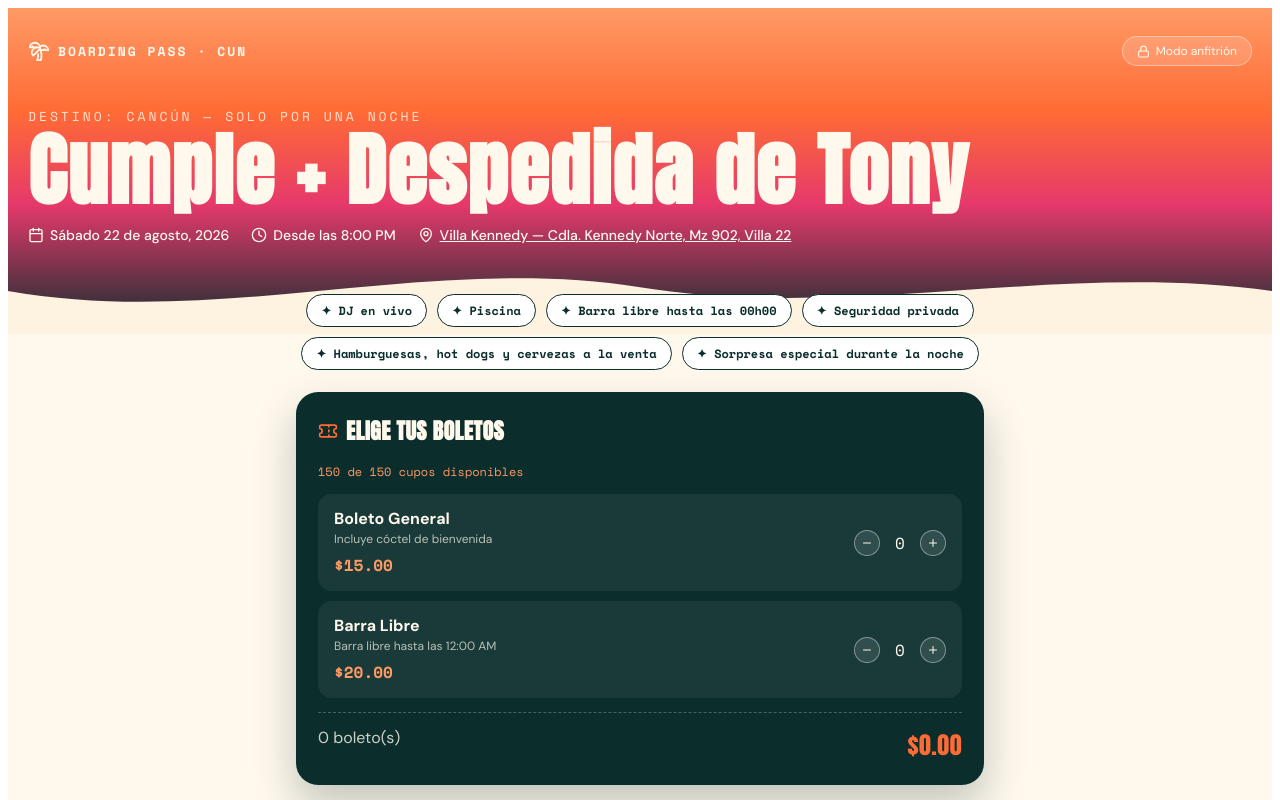
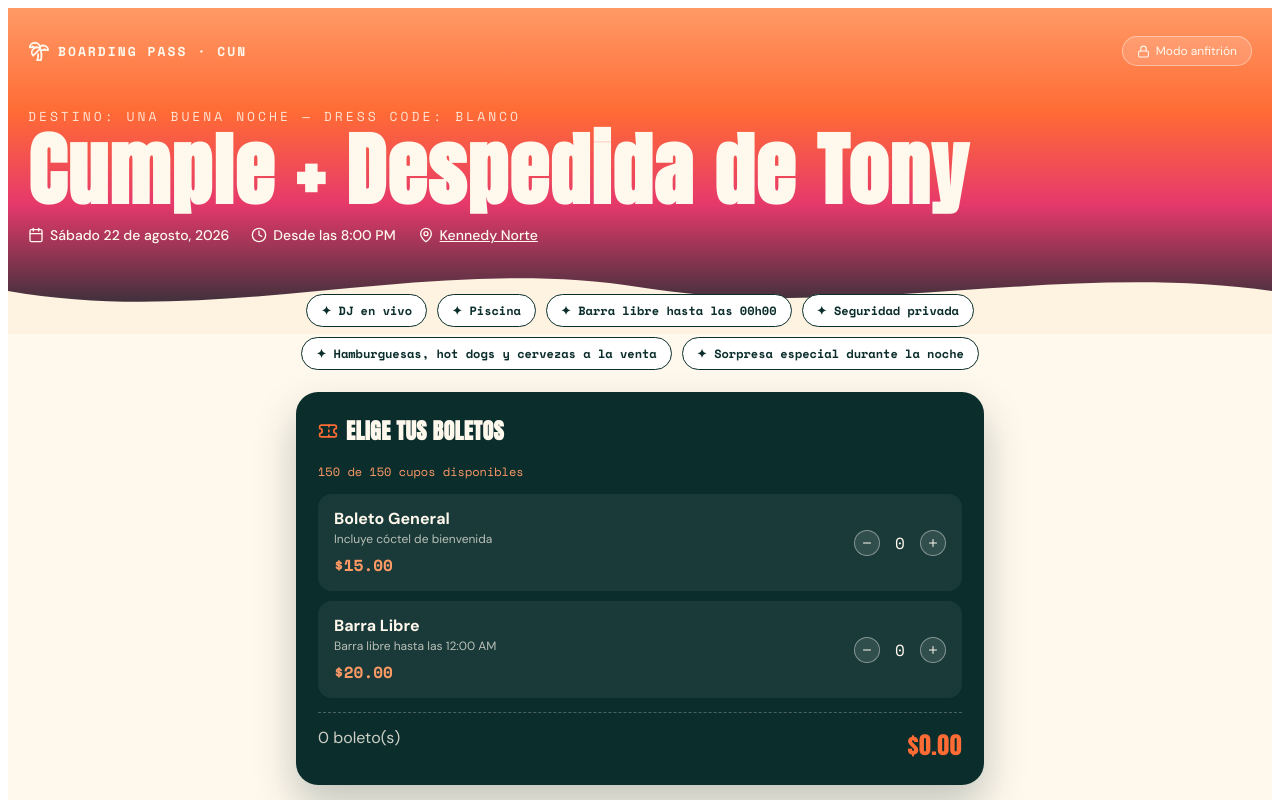
Before and after one commit to tonyhernandez26/Fiesta-de-Tony, a React (Vite) app: page / in a window 1280 px wide. Shown: the top 800 px of the page. Built offline with nearby package versions, Linux system fonts and the light colour scheme.

Commit message:
Update App.tsx

```diff
--- a/src/App.tsx
+++ b/src/App.tsx
@@ -11,8 +11,8 @@ const EVENT = {
   name: "Cumple + Despedida de Tony",
   date: "Sábado 22 de agosto, 2026",
   time: "Desde las 8:00 PM",
-     location: "Villa Kennedy — Cdla. Kennedy Norte, Mz 902, Villa 22",
-   mapsLink: "https://maps.google.com/?q=Cdla+Kennedy+Norte+Mz+902+Villa+22+Guayaquil",
+     location: "Kennedy Norte",
+mapsLink: "https://www.google.com/maps?q=-2.156528,-79.902222",
   amenities: ["DJ en vivo", "Piscina", "Barra libre hasta las 00h00", "Seguridad privada", "Hamburguesas, hot dogs y cervezas a la venta", "Sorpresa especial durante la noche"],
   tickets: [
     { id: "general", name: "Boleto General", price: 15, desc: "Incluye cóctel de bienvenida" },
@@ -232,7 +232,7 @@ export default function App() {
         </div>
 
         <p className="mono" style={{ fontSize: 13, letterSpacing: 3, opacity: 0.85, marginBottom: 6 }}>
-          DESTINO: CANCÚN — SOLO POR UNA NOCHE
+          DESTINO: UNA BUENA NOCHE — DRESS CODE: BLANCO
         </p>
         <h1 className="display" style={{ fontSize: "clamp(40px, 11vw, 80px)", lineHeight: 0.95, margin: "0 0 18px" }}>
           {EVENT.name}
```
